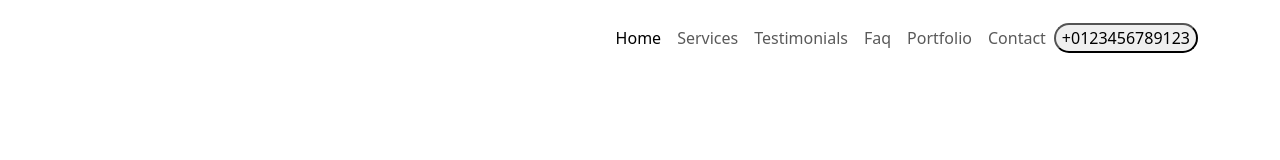
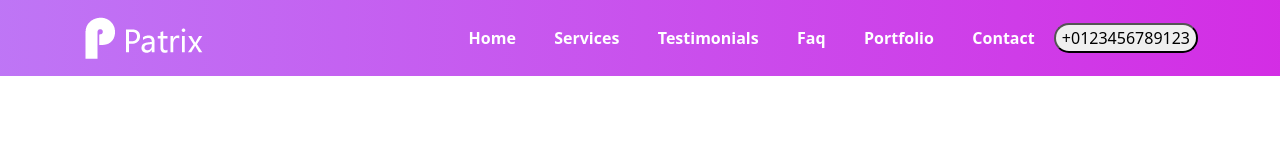
Before and after one commit to Rejoan2014/bootstrap-portfolio, a website: page index.html in a window 1280 px wide. Drawn offline with Linux system fonts and the light colour scheme.

Commit message:
navbar fixed

```diff
--- a/scss/components/_mixins.scss
+++ b/scss/components/_mixins.scss
@@ -0,0 +1,5 @@
+@use '../custom' as *;
+
+@mixin gradient {
+    background: linear-gradient(to right, rgba($primary, 0.95), rgba($secondary, 0.95));
+}
--- a/scss/sections/_navbar.scss
+++ b/scss/sections/_navbar.scss
@@ -1,5 +1,14 @@
 @use '../custom' as *;
+@use '../components/mixins' as *;
 
 .menu {
-    background: linear-gradient(to right, rgba(custom.$primary, 0.95), rgba(custom.$secondary, 0.95));
+    @include gradient;
+    li {
+        padding: 0 0.7rem;
+    }
+    a {
+        color: $white !important;
+        text-transform: capitalize;
+        font-weight: 600;
+    }
 }
```
Also changed, not shown: assets/css/style.css, 1 other file.
